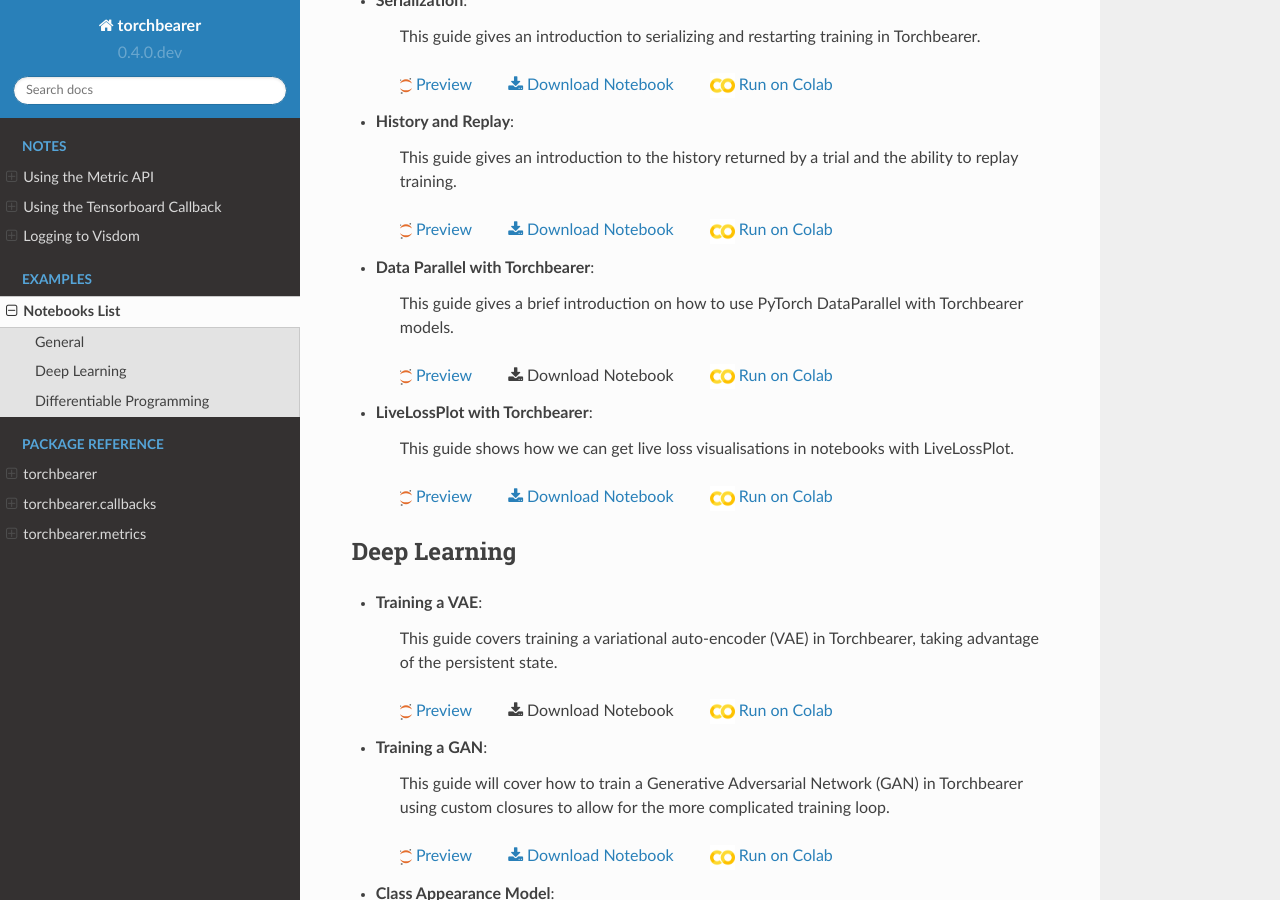
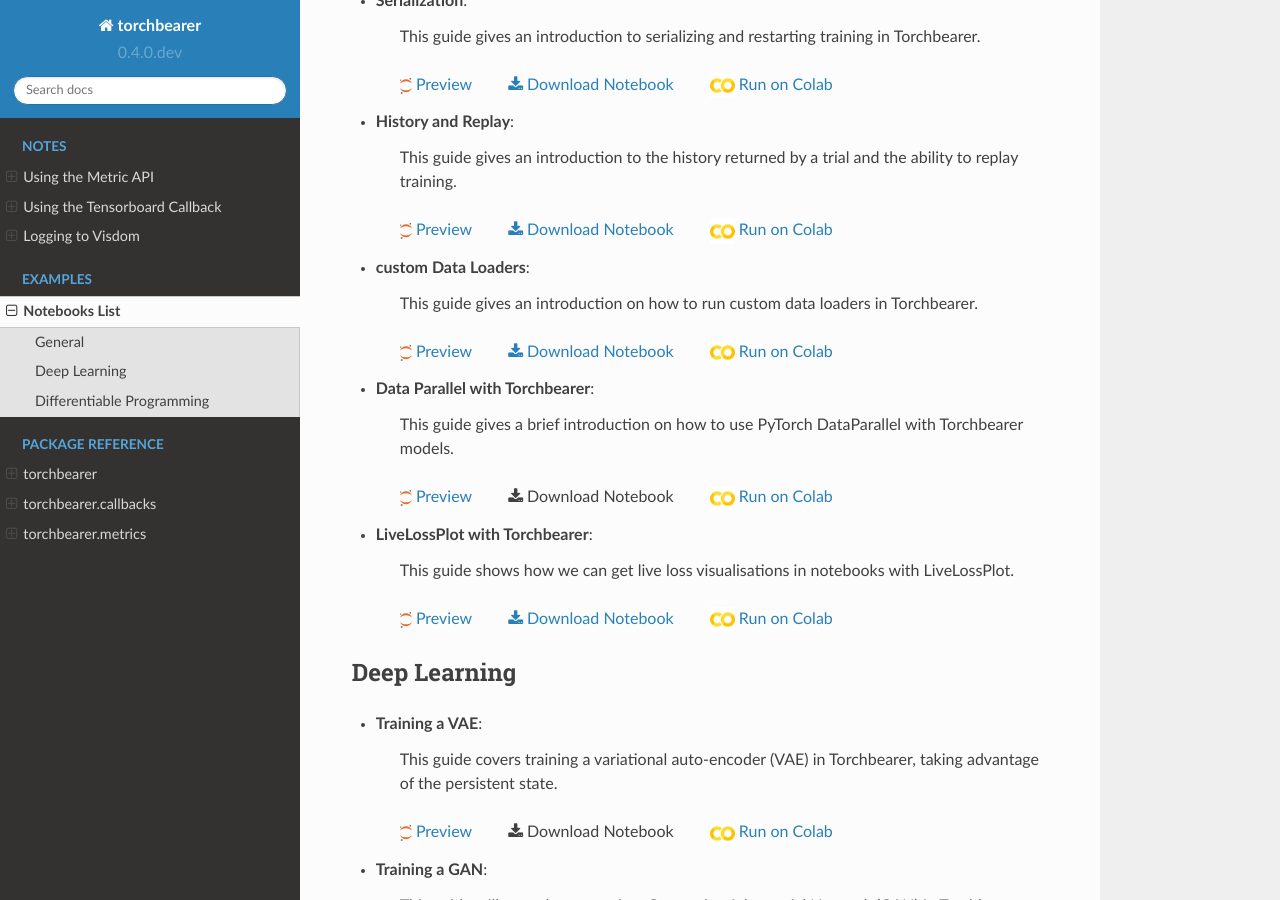
Before and after one commit to pytorchbearer/torchbearer, a Sphinx documentation site: the page built from docs/examples/notebooks.rst, in a window 1280 px wide and 900 px high, scrolled down 542 px. Built offline with Sphinx 7.4.7 and the Read the Docs theme 2.0.0, drawn with Linux system fonts in a browser that asks for light colours.

Commit message:
Add to docs

```diff
--- a/docs/examples/notebooks.rst
+++ b/docs/examples/notebooks.rst
@@ -35,6 +35,13 @@
     This guide gives an introduction to the history returned by a trial and the ability to replay training.
 
     |nbviewer| `Preview <https://nbviewer.jupyter.org/github/pytorchbearer/torchbearer/blob/master/docs/_static/notebooks/history.ipynb>`__   :download:`Download Notebook </_static/notebooks/history.ipynb>`   |colab| `Run on Colab <https://colab.research.google.com/github/pytorchbearer/torchbearer/blob/master/docs/_static/notebooks/history.ipynb>`__
+
+
+- **custom Data Loaders**:
+
+    This guide gives an introduction on how to run custom data loaders in Torchbearer.
+
+    |nbviewer| `Preview <https://nbviewer.jupyter.org/github/pytorchbearer/torchbearer/blob/master/docs/_static/notebooks/custom_loaders.ipynb>`__   :download:`Download Notebook </_static/notebooks/custom_loaders.ipynb>`   |colab| `Run on Colab <https://colab.research.google.com/github/pytorchbearer/torchbearer/blob/master/docs/_static/notebooks/custom_loaders.ipynb>`__
 
 - **Data Parallel with Torchbearer**:
 
```
